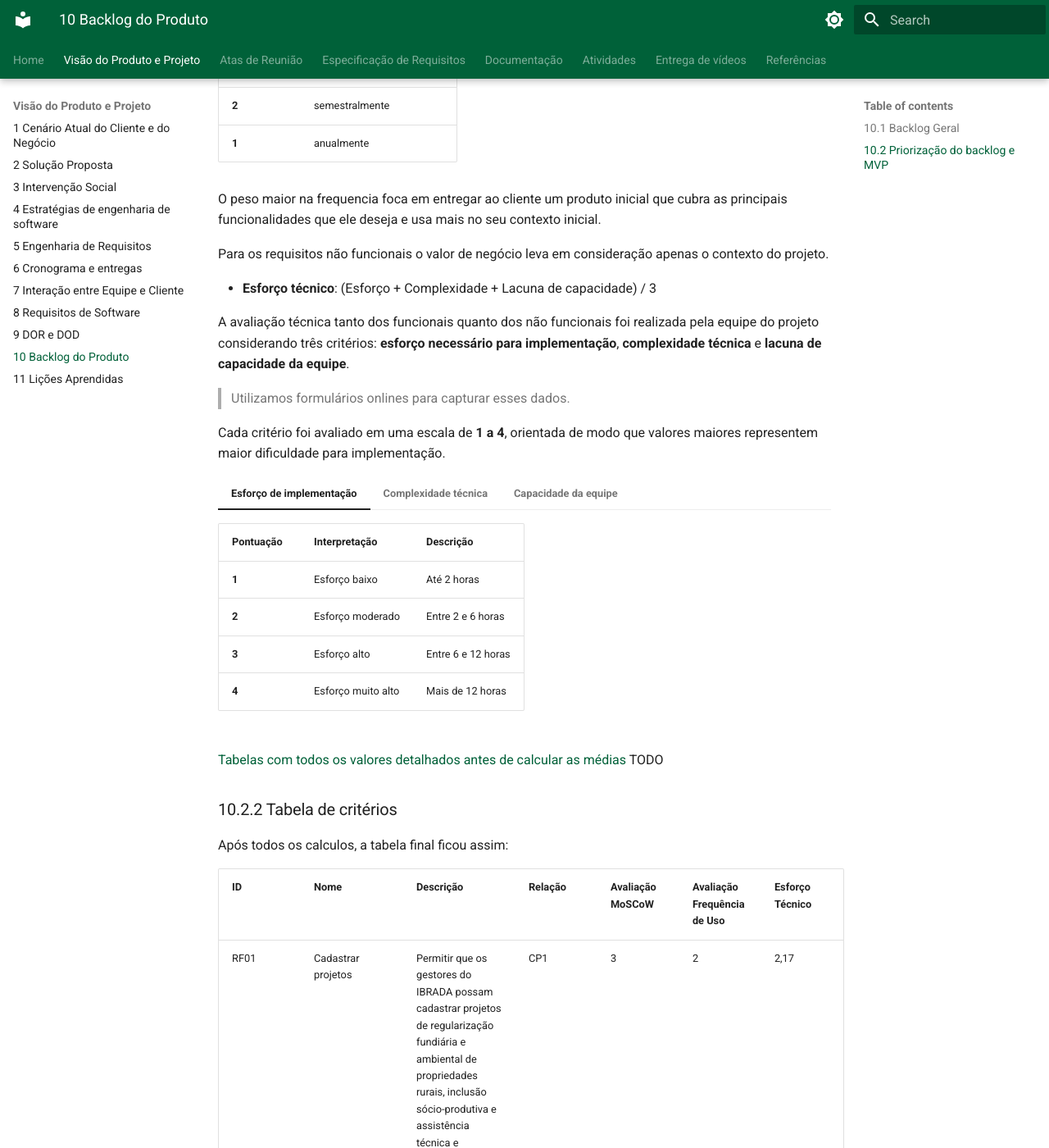
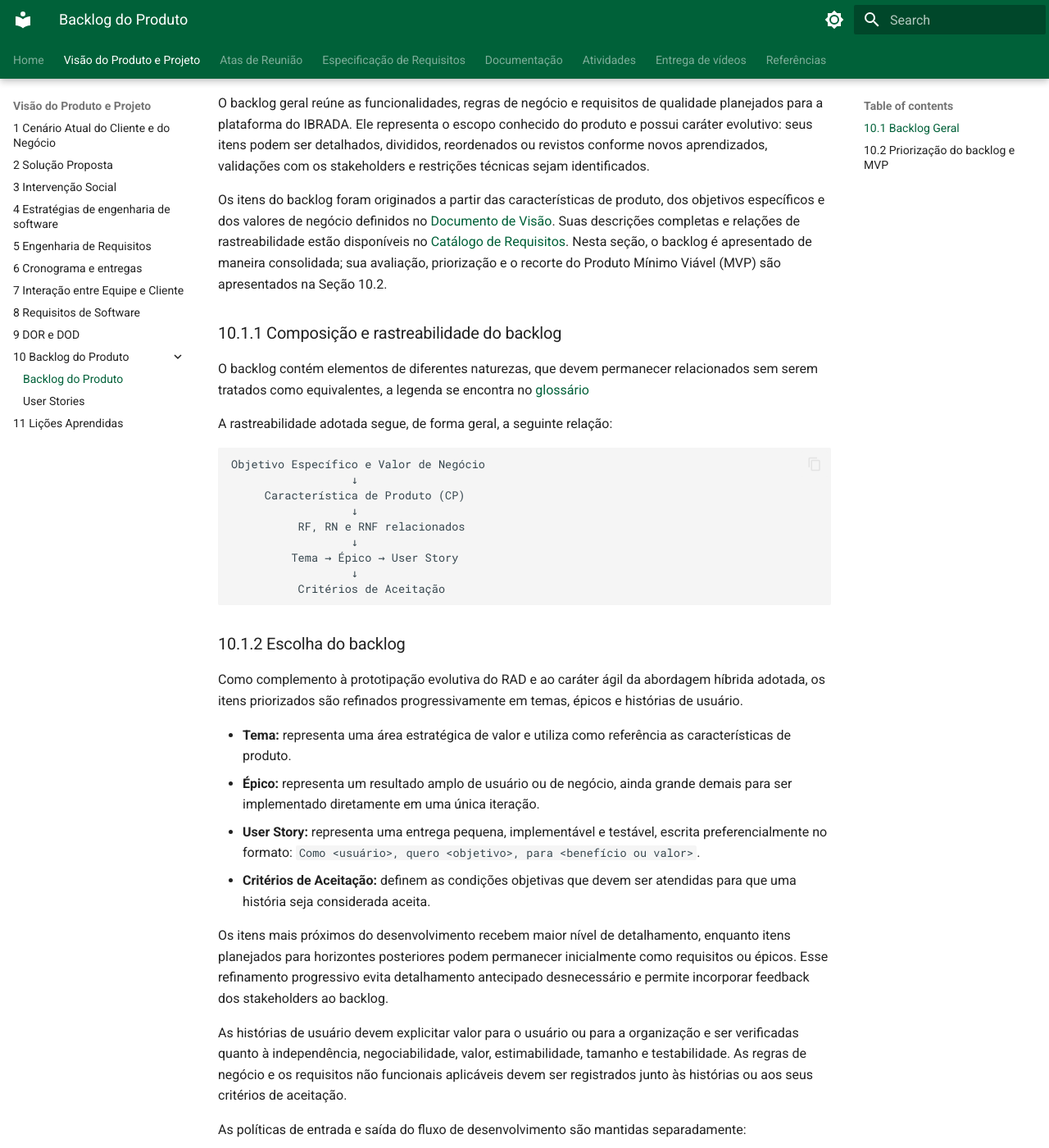
Before and after one commit to mdsreq-fga-unb/REQ-2026.2-T01-IBRADA-NET, an MkDocs documentation site: the page built from docs/documento-visao/10_backlog.md, in a window 1280 px wide and 1400 px high, scrolled down 984 px. Shown: the whole window at 82% size. Built offline with MkDocs 1.6.1 and Material for MkDocs 9.7.7, drawn with Linux system fonts in a browser that asks for light colours; some of the changed text lies outside the part shown.

Commit message:
docs: backlog do produto

````diff
--- a/docs/documento-visao/10_backlog.md
+++ b/docs/documento-visao/10_backlog.md
@@ -1,6 +1,60 @@
 # 10 BACKLOG DO PRODUTO
 
+| Tema relacionado | ID | Épico | User Stories relacionadas | Regras de negócio | Requisitos não funcionais |
+| --- | --- | --- | --- | --- | --- |
+| T01 | EP01 | Triagem e direcionamento | US01 | RN01, RN02 | RNF01, RNF07, RNF09 |
+| T02 | EP02 | Descoberta de experiências e pacotes | US02, US03, US24 | — | RNF01, RNF03, RNF07 |
+| T02 | EP03 | Conta do cliente | US04, US05, US06, US07, US23 | RN03 | RNF01, RNF04, RNF08 |
+| T02 | EP04 | Reserva e pagamento | US08, US09, US10 | RN04 | RNF01, RNF02, RNF04, RNF05, RNF08 |
+| T02 | EP05 | Gestão de experiências e pacotes | US11, US12 | — | RNF01, RNF04 |
+| T03 | EP06 | Conta e perfil do voluntário | US15, US17, US22, US23 | RN03 | RNF01, RNF04, RNF08 |
+| T03 | EP07 | Descoberta e candidatura | US14, US16, US21 | — | RNF01, RNF04, RNF07, RNF08 |
+| T03 | EP08 | Gestão de oportunidades e candidatos | US13, US18 | RN05 | RNF01, RNF04, RNF08 |
+| T04 | EP09 | Solicitação e análise de parcerias | US19, US20 | — | RNF01, RNF04, RNF07, RNF08 |
+
 ## 10.1 Backlog Geral
+
+O backlog geral reúne as funcionalidades, regras de negócio e requisitos de qualidade planejados para a plataforma do IBRADA. Ele representa o escopo conhecido do produto e possui caráter evolutivo: seus itens podem ser detalhados, divididos, reordenados ou revistos conforme novos aprendizados, validações com os stakeholders e restrições técnicas sejam identificados.
+
+Os itens do backlog foram originados a partir das características de produto, dos objetivos específicos e dos valores de negócio definidos no [Documento de Visão](2_solucao.md). Suas descrições completas e relações de rastreabilidade estão disponíveis no [Catálogo de Requisitos](8_requisitos.md). Nesta seção, o backlog é apresentado de maneira consolidada; sua avaliação, priorização e o recorte do Produto Mínimo Viável (MVP) são apresentados na Seção 10.2.
+
+### 10.1.1 Composição e rastreabilidade do backlog
+
+O backlog contém elementos de diferentes naturezas, que devem permanecer relacionados sem serem tratados como equivalentes, a legenda se encontra no [glossário](../documentacao/glossario.md)
+
+A rastreabilidade adotada segue, de forma geral, a seguinte relação:
+
+```text
+Objetivo Específico e Valor de Negócio
+                  ↓
+     Característica de Produto (CP)
+                  ↓
+          RF, RN e RNF relacionados
+                  ↓
+         Tema → Épico → User Story
+                  ↓
+          Critérios de Aceitação
+```
+
+### 10.1.2 Escolha do backlog
+
+Como complemento à prototipação evolutiva do RAD e ao caráter ágil da abordagem híbrida adotada, os itens priorizados são refinados progressivamente em temas, épicos e histórias de usuário.
+
+- **Tema:** representa uma área estratégica de valor e utiliza como referência as características de produto.
+- **Épico:** representa um resultado amplo de usuário ou de negócio, ainda grande demais para ser implementado diretamente em uma única iteração.
+- **User Story:** representa uma entrega pequena, implementável e testável, escrita preferencialmente no formato: `Como <usuário>, quero <objetivo>, para <benefício ou valor>`.
+- **Critérios de Aceitação:** definem as condições objetivas que devem ser atendidas para que uma história seja considerada aceita.
+
+Os itens mais próximos do desenvolvimento recebem maior nível de detalhamento, enquanto itens planejados para horizontes posteriores podem permanecer inicialmente como requisitos ou épicos. Esse refinamento progressivo evita detalhamento antecipado desnecessário e permite incorporar feedback dos stakeholders ao backlog.
+
+As histórias de usuário devem explicitar valor para o usuário ou para a organização e ser verificadas quanto à independência, negociabilidade, valor, estimabilidade, tamanho e testabilidade. As regras de negócio e os requisitos não funcionais aplicáveis devem ser registrados junto às histórias ou aos seus critérios de aceitação.
+
+As políticas de entrada e saída do fluxo de desenvolvimento são mantidas separadamente:
+
+- a **Definition of Ready (DoR)** estabelece as condições mínimas para que uma história possa ser planejada e implementada;
+- a **Definition of Done (DoD)** estabelece as condições comuns para que um incremento seja considerado concluído.
+
+Essa separação evita utilizar a DoR ou a DoD como substitutas dos critérios de aceitação específicos de cada história.
 
 ## 10.2 Priorização do backlog e MVP
 
--- a/mkdocs.yml
+++ b/mkdocs.yml
@@ -57,7 +57,9 @@ nav:
       - 7 Interação entre Equipe e Cliente: documento-visao/7_interacao.md
       - 8 Requisitos de Software: documento-visao/8_requisitos.md
       - 9 DOR e DOD: documento-visao/9_dor_dod.md
-      - 10 Backlog do Produto: documento-visao/10_backlog.md
+      - 10 Backlog do Produto:
+        - Backlog do Produto: documento-visao/10_backlog.md
+        - User Stories: documento-visao/10_userStories.md
       - 11 Lições Aprendidas: documento-visao/11_licoes.md
 
   - Atas de Reunião:
@@ -71,11 +73,11 @@ nav:
   #     - Arquitetura: especificacao/arquitetura.md
   - Documentação:
       - Glossário: documentacao/glossario.md
+      - classificação dos requisitos: entrega-atividades/classificacao-requisitos.md
   #     - FAQ: documentacao/faq.md
 
   - Atividades:
     - Unidade 2:
-      - classificação dos requisitos: entrega-atividades/classificacao-requisitos.md
       - Atividade 1: entrega-atividades/atividade1.md
       - Atividade 2: entrega-atividades/atividade2.md
       - Atividade 3: entrega-atividades/atividade3.md
````
Also changed, not shown: docs/documento-visao/10_userStories.md (added, +595 -0 lines), docs/documento-visao/11_licoes.md (+1 -1 lines), docs/documento-visao/8_requisitos.md (+2 -0 lines), 1 other file.
